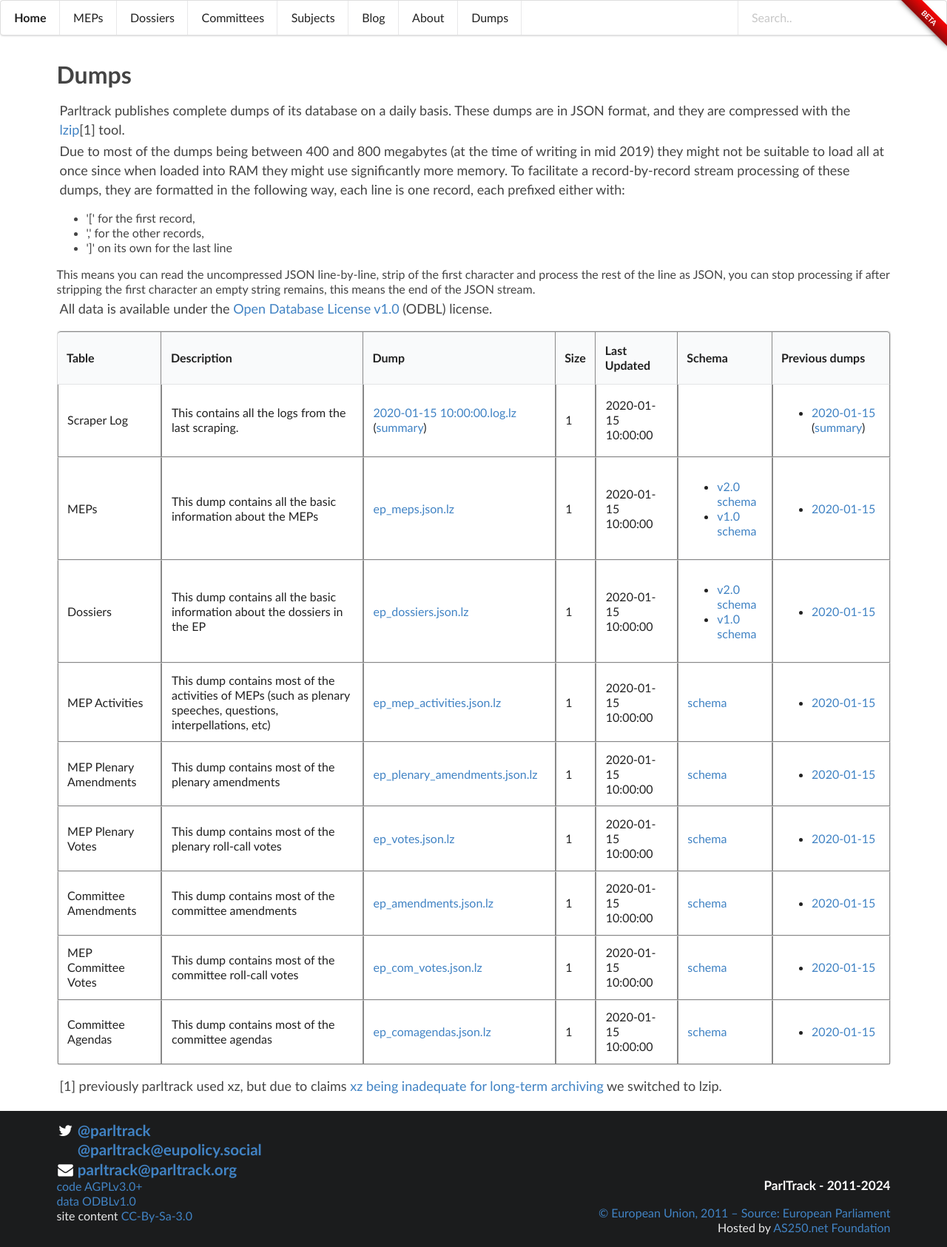
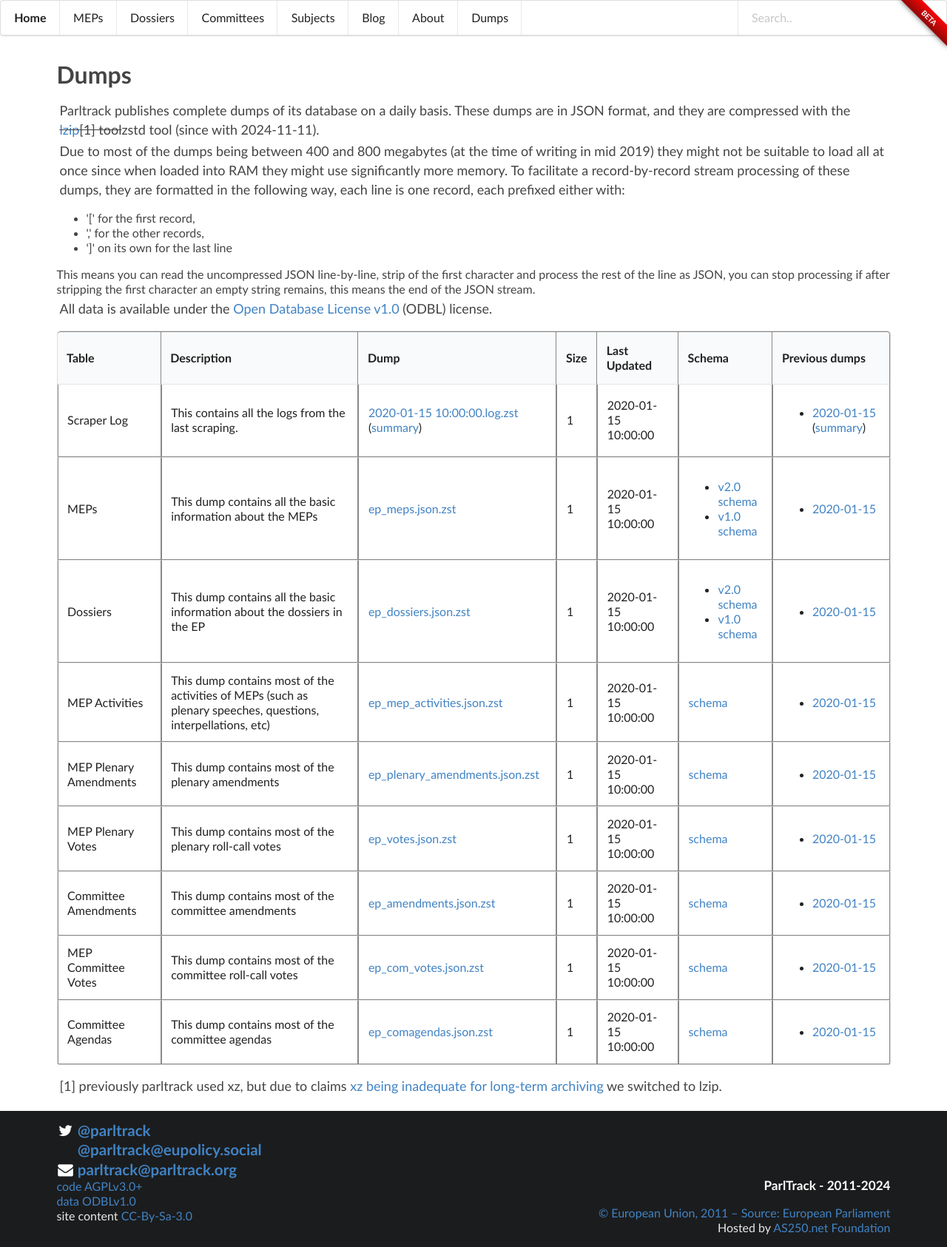
Before and after one commit to parltrack/parltrack, a Flask app: template templates/dumps.html in a window 1280 px wide. Shown: the whole page at 74% size. Run offline with Flask 3, Linux system fonts and the light colour scheme; the template is opened without the code that fills it: most values are stand-ins (such as "Sample title", 1, 10 or a date in 2020); parts of the project's set-up code (start-up, migrations or seed data) failed here and were passed over; some libraries are stand-ins or nearby versions.

Commit message:
[mod] changed from lzip to zstd compression of dumps

```diff
--- a/templates/dumps.html
+++ b/templates/dumps.html
@@ -6,7 +6,7 @@
     <div class="row">
        <div class="sixteen wide left aligned column">
           <h1>Dumps</h1>
-          <p>Parltrack publishes complete dumps of its database on a daily basis. These dumps are in JSON format, and they are compressed with the <a href="https://www.nongnu.org/lzip/lzip.html">lzip</a>[1] tool.</p>
+          <p>Parltrack publishes complete dumps of its database on a daily basis. These dumps are in JSON format, and they are compressed with the <del><a href="https://www.nongnu.org/lzip/lzip.html">lzip</a>[1] tool</del>zstd tool (since with 2024-11-11).</p>
           <p>Due to most of the dumps being between 400 and 800 megabytes (at the time of writing in mid 2019) they might not be suitable to load all at once since when loaded into RAM they might use significantly more memory. To facilitate a record-by-record stream processing of these dumps, they are formatted in the following way, each line is one record, each prefixed either with:
           <ul>
              <li>'[' for the first record,</li>
@@ -26,7 +26,7 @@
                 <td>Scraper Log</td>
                 {%if stats.scraper_logs%}
                    <td>This contains all the logs from the last scraping.</td>
-                   <td><a href="/logs/{{stats.scraper_logs.updated}}.log.lz">{{stats.scraper_logs.updated}}.log.lz</a> (<a href="/log/{{stats.scraper_logs.updated}}">summary</a>)</td>
+                   <td><a href="/logs/{{stats.scraper_logs.updated}}.log.zst">{{stats.scraper_logs.updated}}.log.zst</a> (<a href="/log/{{stats.scraper_logs.updated}}">summary</a>)</td>
                    <td>{{stats.scraper_logs.size}}</td>
                    <td>{{stats.scraper_logs.updated}}</td>
                 {%else%}
@@ -49,7 +49,7 @@
                 <td>MEPs</td>
                 {%if stats.ep_meps%}
                    <td>This dump contains all the basic information about the MEPs</td>
-                   <td><a href="/dumps/ep_meps.json.lz">ep_meps.json.lz</a></td>
+                   <td><a href="/dumps/ep_meps.json.zst">ep_meps.json.zst</a></td>
                    <td>{{stats.ep_meps.size}}</td>
                    <td>{{stats.ep_meps.updated}}</td>
                 {%else%}
@@ -77,7 +77,7 @@
                 <td>Dossiers</td>
                 {%if stats.ep_dossiers%}
                    <td>This dump contains all the basic information about the dossiers in the EP</td>
-                   <td><a href="/dumps/ep_dossiers.json.lz">ep_dossiers.json.lz</a></td>
+                   <td><a href="/dumps/ep_dossiers.json.zst">ep_dossiers.json.zst</a></td>
                    <td>{{stats.ep_dossiers.size}}</td>
                    <td>{{stats.ep_dossiers.updated}}</td>
                 {%else%}
@@ -104,7 +104,7 @@
                 <td>MEP Activities</td>
                 {%if stats.ep_mep_activities%}
                    <td>This dump contains most of the activities of MEPs (such as plenary speeches, questions, interpellations, etc)</td>
-                   <td><a href="/dumps/ep_mep_activities.json.lz">ep_mep_activities.json.lz</a></td>
+                   <td><a href="/dumps/ep_mep_activities.json.zst">ep_mep_activities.json.zst</a></td>
                    <td>{{stats.ep_mep_activities.size}}</td>
                    <td>{{stats.ep_mep_activities.updated}}</td>
                 {%else%}
@@ -126,7 +126,7 @@
                 <td>MEP Plenary Amendments</td>
                 {%if stats.ep_votes%}
                    <td>This dump contains most of the plenary amendments</td>
-                   <td><a href="/dumps/ep_plenary_amendments.json.lz">ep_plenary_amendments.json.lz</a></td>
+                   <td><a href="/dumps/ep_plenary_amendments.json.zst">ep_plenary_amendments.json.zst</a></td>
                    <td>{{stats.ep_plenary_amendments.size}}</td>
                    <td>{{stats.ep_plenary_amendments.updated}}</td>
                 {%else%}
@@ -148,7 +148,7 @@
                 <td>MEP Plenary Votes</td>
                 {%if stats.ep_votes%}
                    <td>This dump contains most of the plenary roll-call votes</td>
-                   <td><a href="/dumps/ep_votes.json.lz">ep_votes.json.lz</a></td>
+                   <td><a href="/dumps/ep_votes.json.zst">ep_votes.json.zst</a></td>
                    <td>{{stats.ep_votes.size}}</td>
                    <td>{{stats.ep_votes.updated}}</td>
                 {%else%}
@@ -170,7 +170,7 @@
                 <td>Committee Amendments</td>
                 {%if stats.ep_amendments%}
                    <td>This dump contains most of the committee amendments</td>
-                   <td><a href="/dumps/ep_amendments.json.lz">ep_amendments.json.lz</a></td>
+                   <td><a href="/dumps/ep_amendments.json.zst">ep_amendments.json.zst</a></td>
                    <td>{{stats.ep_amendments.size}}</td>
                    <td>{{stats.ep_amendments.updated}}</td>
                 {%else%}
@@ -192,7 +192,7 @@
                 <td>MEP Committee Votes</td>
                 {%if stats.ep_votes%}
                    <td>This dump contains most of the committee roll-call votes</td>
-                   <td><a href="/dumps/ep_com_votes.json.lz">ep_com_votes.json.lz</a></td>
+                   <td><a href="/dumps/ep_com_votes.json.zst">ep_com_votes.json.zst</a></td>
                    <td>{{stats.ep_com_votes.size}}</td>
                    <td>{{stats.ep_com_votes.updated}}</td>
                 {%else%}
@@ -214,7 +214,7 @@
                 <td>Committee Agendas</td>
                 {%if stats.ep_comagendas%}
                    <td>This dump contains most of the committee agendas</td>
-                   <td><a href="/dumps/ep_comagendas.json.lz">ep_comagendas.json.lz</a></td>
+                   <td><a href="/dumps/ep_comagendas.json.zst">ep_comagendas.json.zst</a></td>
                    <td>{{stats.ep_comagendas.size}}</td>
                    <td>{{stats.ep_comagendas.updated}}</td>
                 {%else%}
--- a/webapp.py
+++ b/webapp.py
@@ -147,7 +147,7 @@
     stats = {}
     for table in TABLE_NAMES:
         try:
-            s = os.stat("/var/www/parltrack/dumps/%s.json.lz" % table)
+            s = os.stat("/var/www/parltrack/dumps/%s.json.zst" % table)
         except:
             continue
         stats[table]={
@@ -157,7 +157,7 @@
         arch[table]=arch[table][:3]
     first=True
     for file in sorted(os.listdir('/var/www/parltrack/logs'), reverse=True):
-        if not file.endswith(".log.lz"): continue
+        if not file.endswith(".log.zst"): continue
         s = os.stat("/var/www/parltrack/logs/%s" % file)
         if first:
             stats['scraper_logs']={
```
Also changed, not shown: 2 other files.
